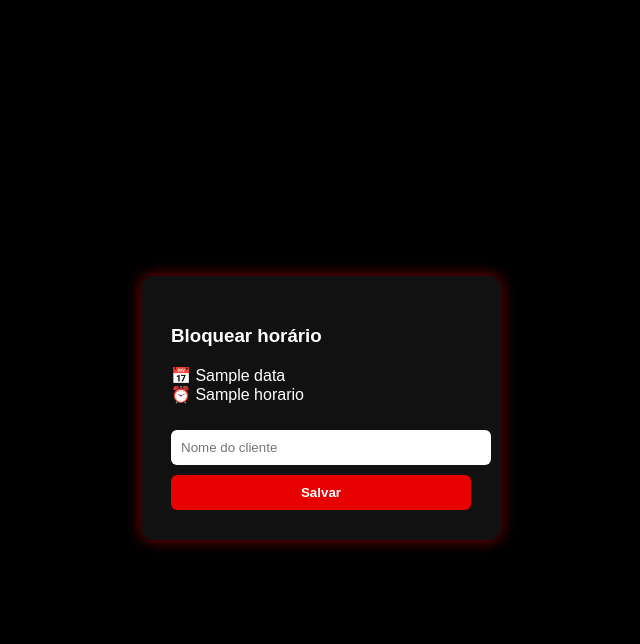
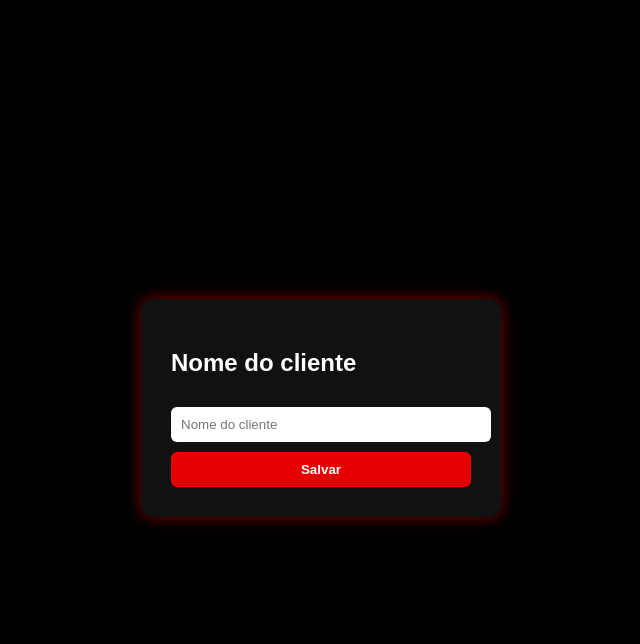
Before and after one commit to Guijermino/barber-system, a Flask app: template templates/barbeiro_nome.html in a window 1280 px wide. Shown: the top 644 px of the page, without its empty margins (319-959 px from the left). Run offline with Flask 3, Linux system fonts and the light colour scheme; the template is opened without the code that fills it: most values are stand-ins (such as "Sample title", 1, 10 or a date in 2020).

Commit message:
Update barbeiro_nome.html

```diff
--- a/templates/barbeiro_nome.html
+++ b/templates/barbeiro_nome.html
@@ -38,13 +38,14 @@ button{
 <body>
 
 <div class="box">
-    <h3>Bloquear horário</h3>
-    <p>📅 {{ data }}<br>⏰ {{ horario }}</p>
+    <h2>Nome do cliente</h2>
 
-    <form method="POST" action="/barbeiro/salvar-manual">
+    <form method="POST" action="/barbeiro-salvar-bloqueio">
         <input type="hidden" name="data" value="{{ data }}">
         <input type="hidden" name="horario" value="{{ horario }}">
+
         <input type="text" name="nome" placeholder="Nome do cliente" required>
+
         <button>Salvar</button>
     </form>
 </div>
```
